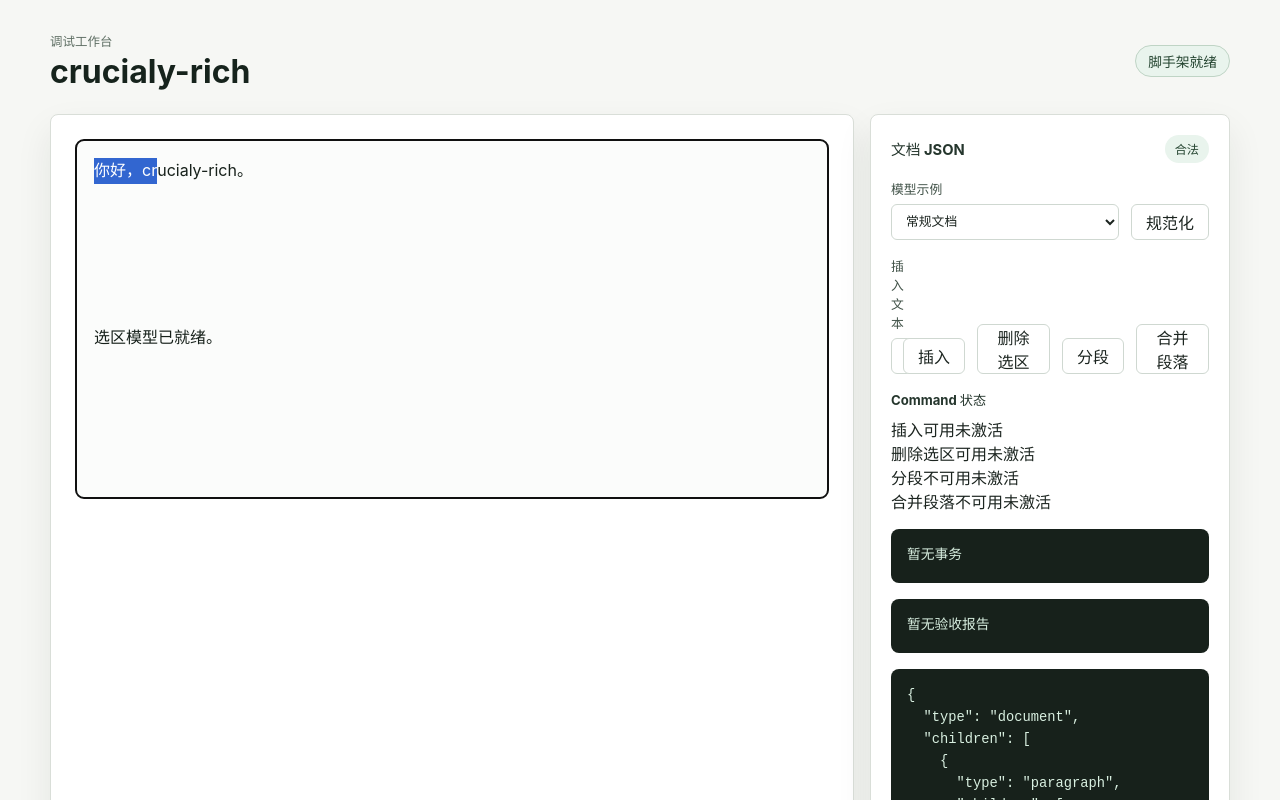
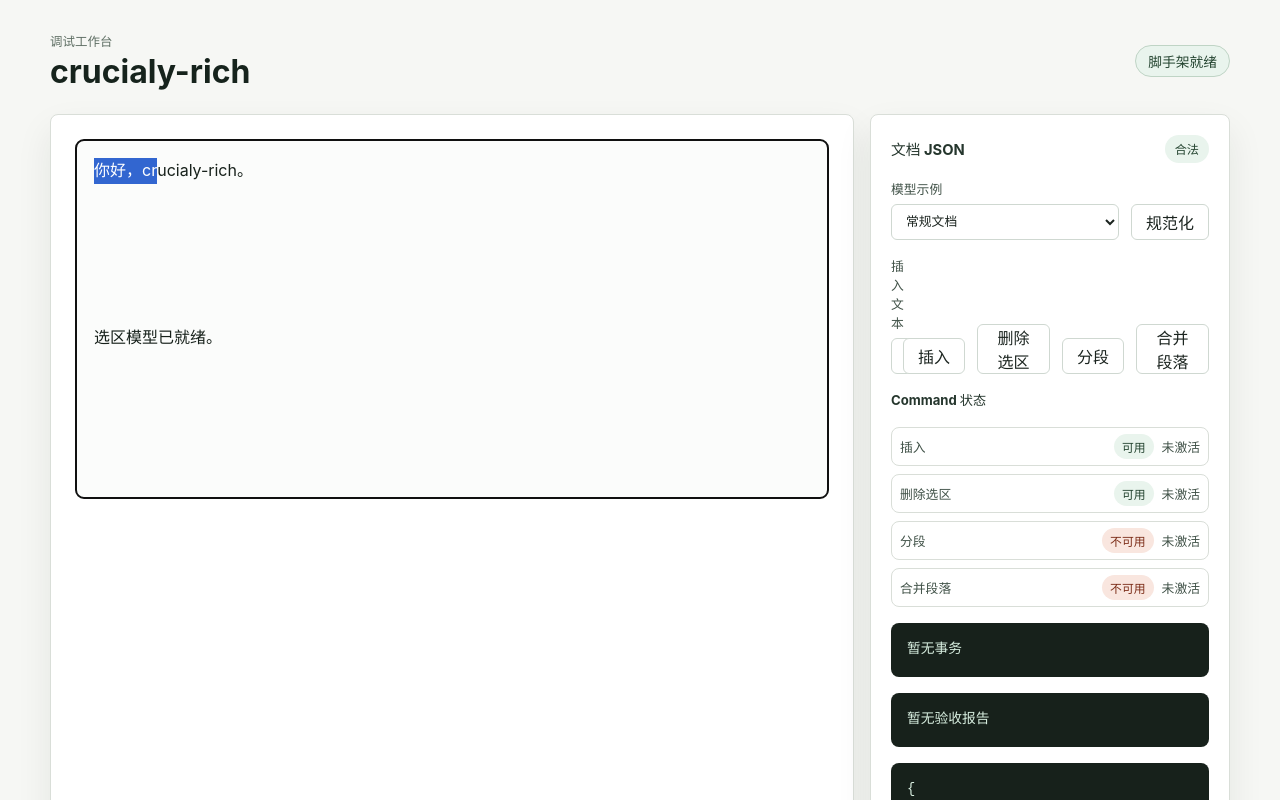
Before and after one commit to QDyanbing/crucialy-rich, a React (Vite) app in the folder apps/demo/: page / in a window 1280 px wide. Shown: the top 800 px of the page. Built offline with nearby package versions, Linux system fonts and the light colour scheme.

Commit message:
style: add command state panel styles

```diff
--- a/apps/demo/src/styles.css
+++ b/apps/demo/src/styles.css
@@ -222,6 +222,46 @@ pre {
   max-height: 180px;
 }
 
+.command-state-panel {
+  display: grid;
+  gap: 10px;
+}
+
+.command-state-list {
+  display: grid;
+  gap: 8px;
+}
+
+.command-state-row {
+  display: grid;
+  grid-template-columns: minmax(0, 1fr) auto auto;
+  gap: 8px;
+  align-items: center;
+  min-height: 34px;
+  border: 1px solid #d9ded8;
+  border-radius: 8px;
+  color: #415248;
+  font-size: 0.8rem;
+  font-weight: 700;
+  padding: 6px 8px;
+}
+
+.command-state-pill {
+  border-radius: 999px;
+  font-size: 0.74rem;
+  padding: 4px 8px;
+}
+
+.command-state-pill[data-state="enabled"] {
+  background: #e9f4ed;
+  color: #254531;
+}
+
+.command-state-pill[data-state="disabled"] {
+  background: #f9e6df;
+  color: #7c2d18;
+}
+
 .state-pill {
   display: inline-flex;
   align-items: center;
```
